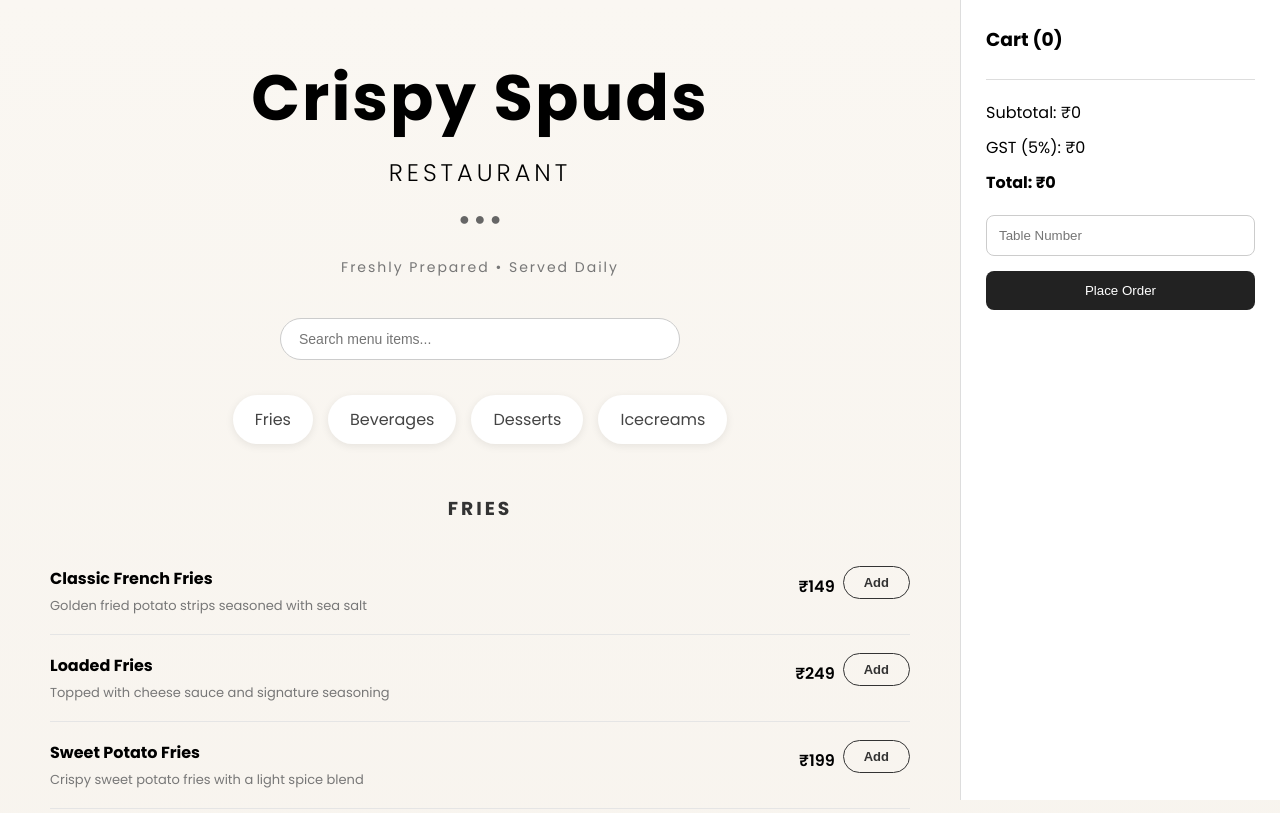
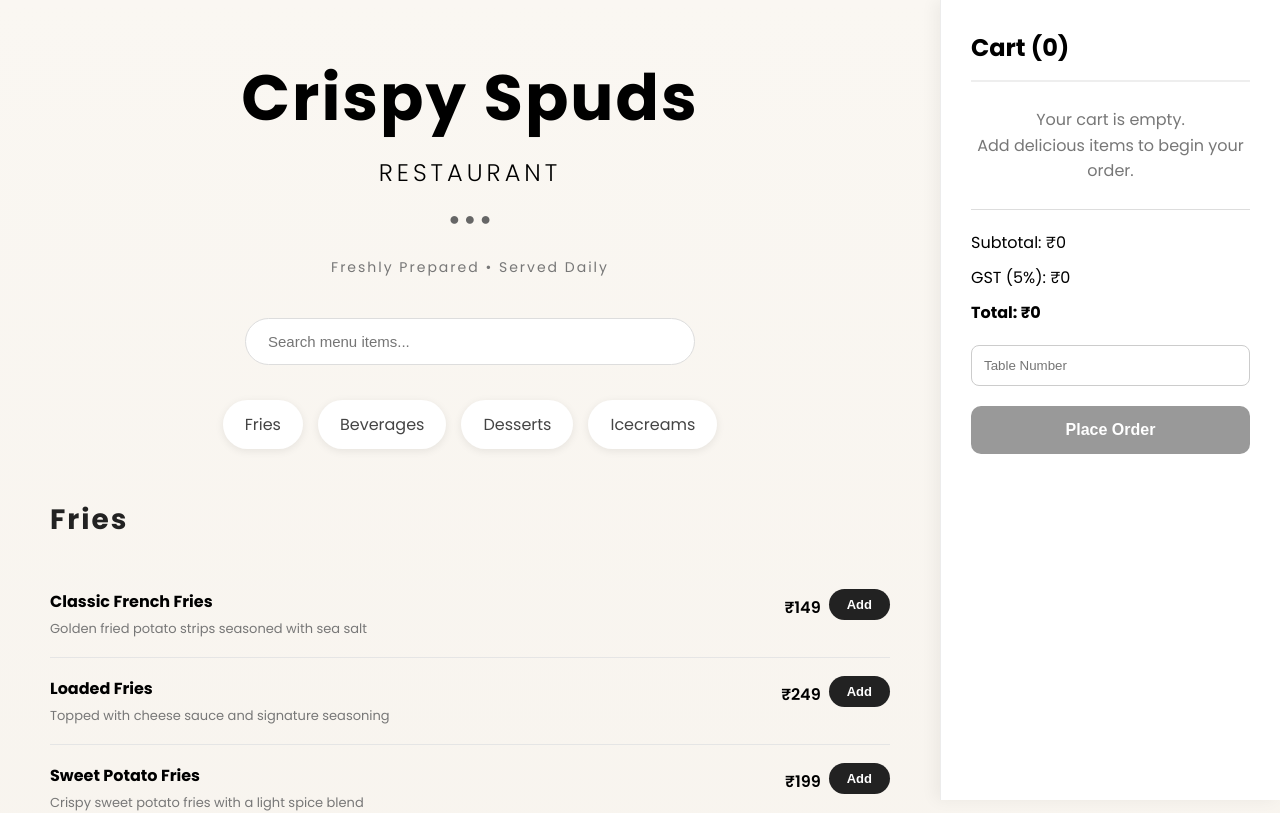
Before and after one commit to aaryaa135/restaurant-menu, a React (Create React App) app: page / in a window 1280 px wide. Shown: the top 813 px of the page. Built offline with nearby package versions, Linux system fonts and the light colour scheme.

Commit message:
add cart management, receipt generation, GST calculation and quantity validation

```diff
--- a/src/App.css
+++ b/src/App.css
@@ -84,24 +84,29 @@ body{
 }
 
 .search-container input{
-  width:400px;
+
+  width:450px;
+
   max-width:100%;
 
-  padding:12px 18px;
+  padding:14px 22px;
 
-  border:1px solid #ccc;
+  border-radius:40px;
 
-  border-radius:30px;
+  border:1px solid #ddd;
 
-  outline:none;
+  font-size:15px;
 
-  font-size:14px;
+  transition:.3s;
 
-  background:white;
 }
 
 .search-container input:focus{
-  border-color:#444;
+
+  border-color:#222;
+
+  box-shadow:0 0 10px rgba(0,0,0,.08);
+
 }
 
 .menu-nav{
@@ -144,15 +149,17 @@ body{
 }
 
 .section-title{
-  text-align:center;
 
-  text-transform:uppercase;
+  text-align:left;
 
-  letter-spacing:3px;
+  font-size:28px;
 
-  color:#333;
+  margin-bottom:30px!important;
 
-  margin-bottom:25px !important;
+  letter-spacing:2px;
+
+  color:#222;
+
 }
 
 .item{
@@ -170,7 +177,11 @@ body{
 }
 
 .item:hover{
-  transform:translateX(5px);
+
+  transform:translateX(8px);
+
+  background:#fcfcfc;
+
 }
 
 .item-left h4{
@@ -326,24 +337,22 @@ section{
 }
 
 .cart-panel{
-  width:320px;
-
-  background:white;
-
-  padding:25px;
-
-  border-left:1px solid #ddd;
-
+  width:340px;
+  background:#fff;
+  padding:30px;
+  border-left:1px solid #ececec;
   position:sticky;
   top:0;
-
   height:100vh;
-
   overflow-y:auto;
+  box-shadow:-5px 0 15px rgba(0,0,0,.05);
 }
 
 .cart-panel h3{
-  margin-bottom:20px;
+  margin-bottom:25px;
+  font-size:24px;
+  border-bottom:2px solid #eee;
+  padding-bottom:15px;
 }
 
 .cart-item{
@@ -410,25 +419,35 @@ section{
 }
 
 .order-btn{
+
   width:100%;
 
-  margin-top:15px;
+  margin-top:20px;
 
-  padding:12px;
+  padding:15px;
+
+  font-size:16px;
+
+  font-weight:600;
 
   border:none;
 
-  background:#222;
+  border-radius:10px;
+
+  background:#111;
 
   color:white;
 
-  border-radius:8px;
+  cursor:pointer;
 
-  cursor:pointer;
+  transition:.3s;
+
 }
 
 .order-btn:hover{
-  background:#000;
+
+  background:#333;
+
 }
 
 .item-right{
@@ -440,15 +459,15 @@ section{
 }
 
 .add-btn{
-  background:transparent;
 
-  color:#333;
+  background:#222;
+  color:white;
 
-  border:1px solid #333;
+  border:none;
 
-  padding:8px 20px;
+  padding:8px 18px;
 
-  border-radius:25px;
+  border-radius:20px;
 
   font-size:13px;
 
@@ -456,27 +475,23 @@ section{
 
   cursor:pointer;
 
-  transition:all .3s ease;
-
-  outline:none;
+  transition:.3s;
 }
 
 .add-btn:hover{
-  background:#333;
-  color:white;
-}
 
-.add-btn:focus{
-  outline:none;
+  background:#444;
 
-  background:transparent;
+  transform:translateY(-2px);
 
-  color:#333;
 }
 
 .add-btn:active{
-  transform:scale(0.97);
+
+  transform:scale(.96);
+
 }
+
 
 @media(max-width:900px){
 
@@ -505,11 +520,11 @@ section{
 
   background:white;
 
-  padding:40px;
+  padding:45px;
 
-  border-radius:12px;
+  border-radius:16px;
 
-  box-shadow:0 5px 15px rgba(0,0,0,.1);
+  box-shadow:0 10px 35px rgba(0,0,0,.08);
 
 }
 
@@ -517,13 +532,17 @@ section{
 
   text-align:center;
 
+  font-size:48px;
+
 }
 
 .bill-page h2{
 
   text-align:center;
 
-  margin:15px 0;
+  margin:20px 0;
+
+  color:#555;
 
 }
 
@@ -533,7 +552,9 @@ section{
 
   justify-content:space-between;
 
-  padding:12px 0;
+  align-items:center;
+
+  padding:15px 0;
 
   border-bottom:1px solid #eee;
 
@@ -552,3 +573,15 @@ border-radius:8px;
 background:#fafafa;
 
 }
+
+.empty-cart{
+  text-align:center;
+  color:#777;
+  margin:20px 0;
+  line-height:1.6;
+}
+
+.order-btn:disabled{
+  background:#999;
+  cursor:not-allowed;
+}
--- a/src/App.js
+++ b/src/App.js
@@ -64,6 +64,11 @@ function App() {
 
     if (existing) {
 
+      if (existing.quantity >= 10) {
+        alert("Maximum 10 quantity allowed for one item.");
+        return;
+      }
+
       setCart(
         cart.map(cartItem =>
           cartItem.name === item.name
@@ -90,6 +95,15 @@ function App() {
   };
 
   const increaseQty = (name) => {
+
+    const selectedItem = cart.find(
+      item => item.name === name
+    );
+
+    if (selectedItem.quantity >= 10) {
+      alert("Maximum 10 quantity allowed for one item.");
+      return;
+    }
 
     setCart(
       cart.map(item =>
@@ -149,9 +163,11 @@ function App() {
       return;
     }
 
+    const orderId = Date.now();
+
     setPlacedOrder({
 
-  orderId: Date.now(),
+      orderId: orderId,
 
       date: new Date().toLocaleDateString(),
 
@@ -175,7 +191,7 @@ const updatedOrders = [
 
   {
 
-    orderId: Date.now(),
+    orderId: orderId,
 
     date: new Date().toLocaleDateString(),
 
@@ -224,15 +240,26 @@ localStorage.removeItem("cart");
 
       <h2>Receipt</h2>
 
-      <p><b>Order ID:</b> #{placedOrder.orderId}</p>
+      <p
+        style={{
+          color: "#2e7d32",
+          fontWeight: "600",
+          textAlign: "center",
+          marginBottom: "20px"
+        }}
+      >
+        ✓ Order Placed Successfully
+      </p>
+
+      <p><b>Order ID:</b> CS-{String(placedOrder.orderId).slice(-4)}</p>
 
       <p><b>Date:</b> {placedOrder.date}</p>
 
       <p><b>Time:</b> {placedOrder.time}</p>
 
-      <p>
-        Table : {placedOrder.table}
-      </p>
+      <p><b>Estimated Preparation Time:</b> 15-20 mins</p>
+
+      <p><b>Table:</b> {placedOrder.table}</p>
 
       <hr />
 
@@ -296,6 +323,21 @@ localStorage.removeItem("cart");
         Back To Menu
 
       </button>
+
+      <hr style={{ marginTop: "25px" }} />
+
+      <p
+        style={{
+          textAlign: "center",
+          color: "#666",
+          marginTop: "20px",
+          lineHeight: "1.8"
+        }}
+      >
+        Thank you for dining with Crispy Spuds.
+        <br />
+        We look forward to serving you again.
+      </p>
 
     </div>
 
@@ -406,6 +448,14 @@ localStorage.removeItem("cart");
           Cart ({cart.length})
         </h3>
 
+        {cart.length === 0 && (
+          <p className="empty-cart">
+            Your cart is empty.
+            <br />
+            Add delicious items to begin your order.
+          </p>
+        )}
+
         {cart.map(item => (
 
           <div
@@ -485,6 +535,7 @@ localStorage.removeItem("cart");
         <button
           className="order-btn"
           onClick={placeOrder}
+          disabled={cart.length === 0}
         >
           Place Order
         </button>
```
Lines whose indentation alone changed are shown as unchanged.
